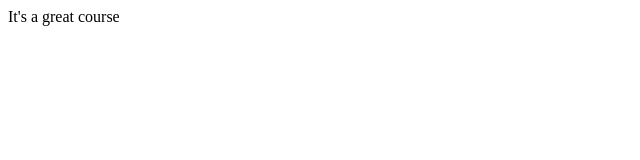
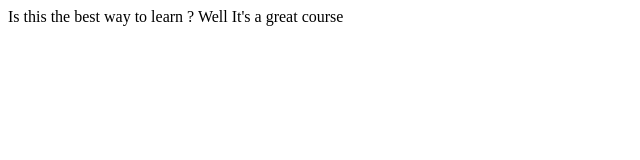
Before and after one commit to RDX-100/c-test, a plain HTML site: page site/index.html in a window 1280 px wide. Shown: the whole page, without its empty margins (0-640 px from the left). Drawn offline with Linux system fonts and the light colour scheme.

Commit message:
Small change to our site content

```diff
--- a/site/index.html
+++ b/site/index.html
@@ -6,6 +6,6 @@
 	<title>C test/site</title>
 </head>
 <body>
-It's a great course
+Is this the best way to learn ? Well It's a great course
 </body>
 </html>
```
